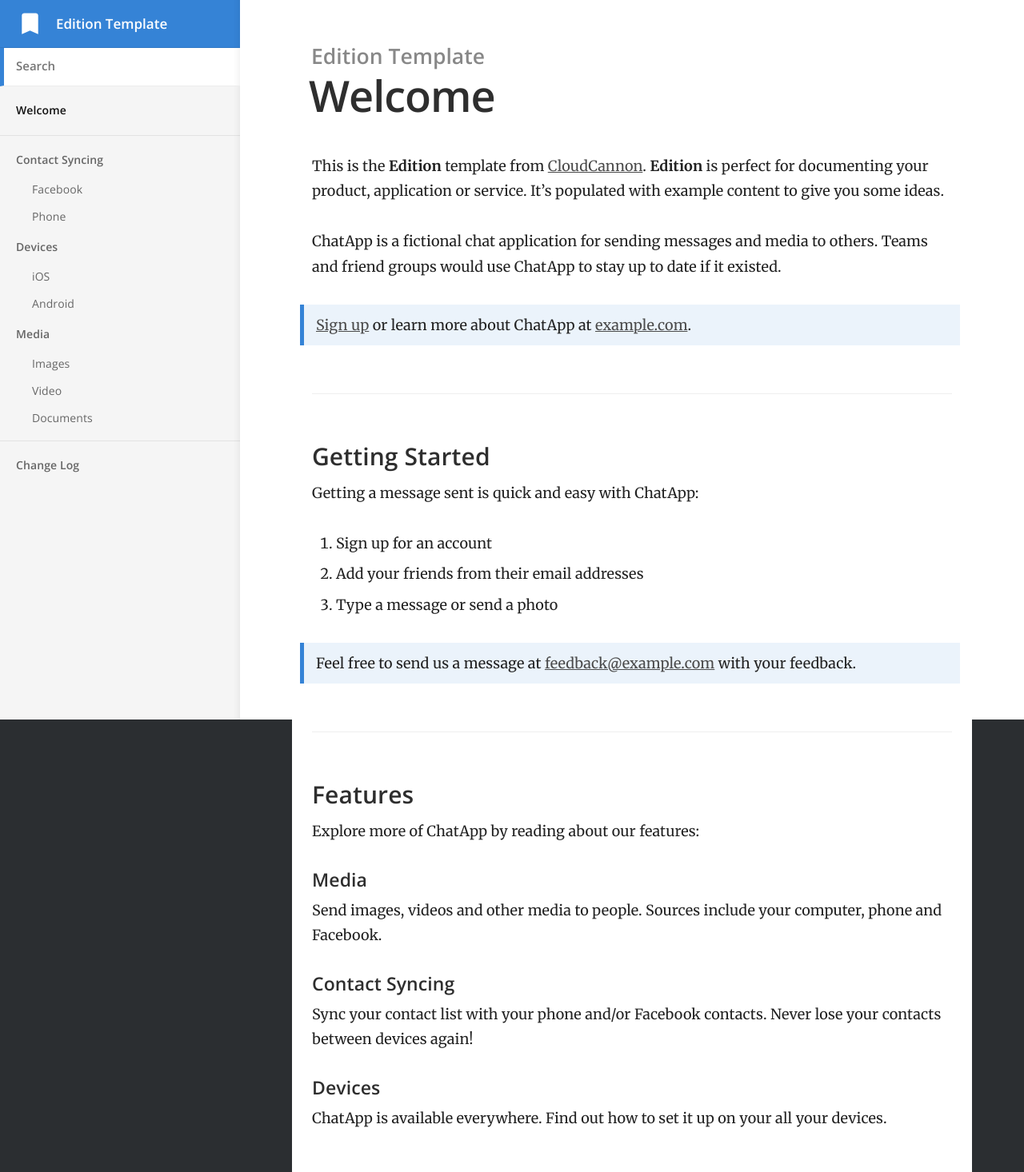
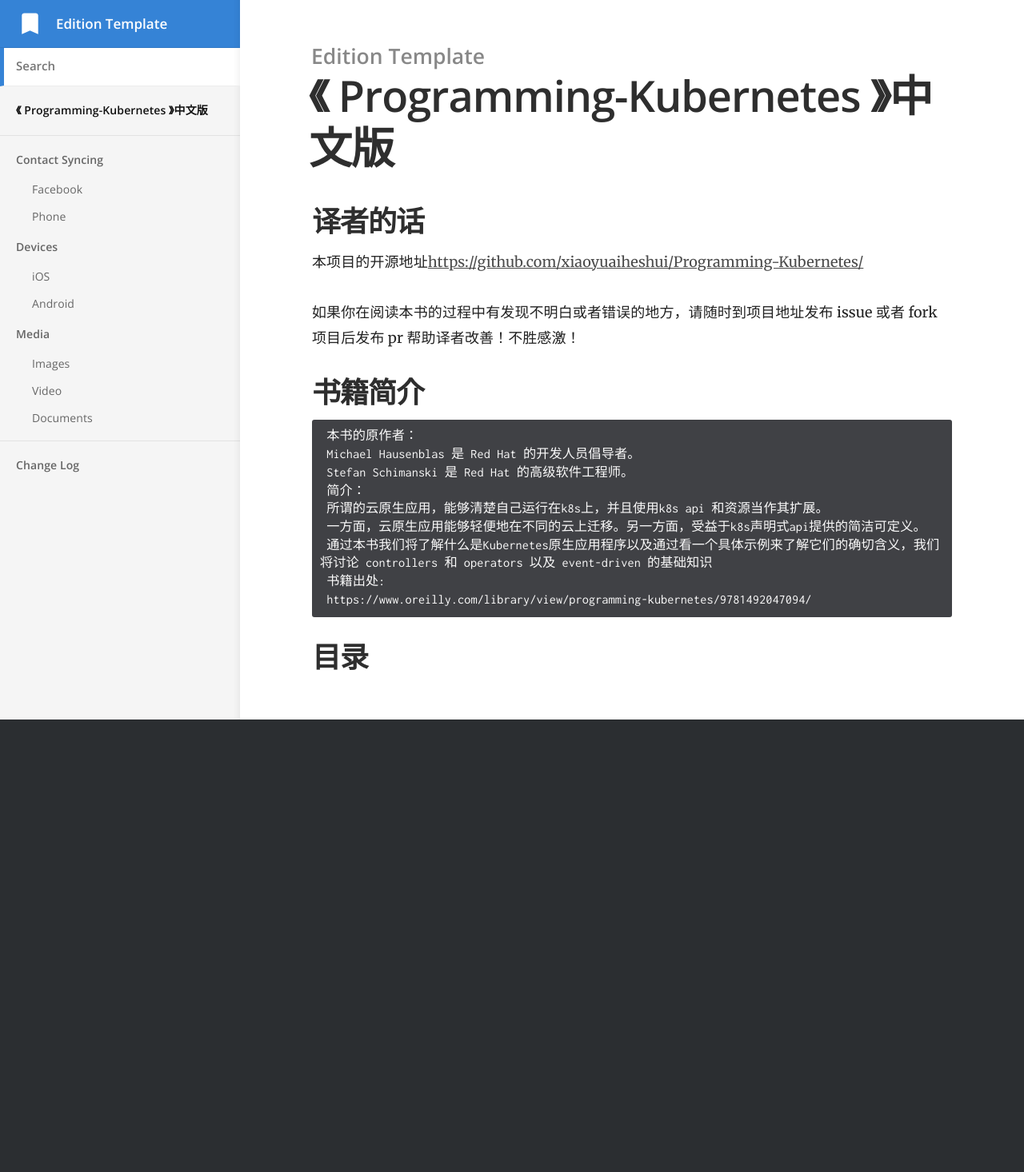
Before and after one commit to xiaoyuaiheshui/Programming-Kubernetes, a Jekyll site: the page built from index.md, in a window 1280 px wide. Shown: the whole page at 80% size. Built offline with Jekyll 4.4.1, drawn with Linux system fonts in a browser that asks for light colours; after the commit the page ends 900 px from its top, so only the background shows below that.

Commit message:
修改首页

````diff
--- a/index.md
+++ b/index.md
@@ -1,38 +1,23 @@
 ---
-title: Welcome
+title: 《 Programming-Kubernetes 》中文版
 ---
 
-This is the **Edition** template from [CloudCannon](http://cloudcannon.com/).
-**Edition** is perfect for documenting your product, application or service.
-It's populated with example content to give you some ideas.
+## 译者的话
 
-ChatApp is a fictional chat application for sending messages and media to others.
-Teams and friend groups would use ChatApp to stay up to date if it existed.
+本项目的开源地址[https://github.com/xiaoyuaiheshui/Programming-Kubernetes/](https://github.com/xiaoyuaiheshui/Programming-Kubernetes/)
 
-> [Sign up](http://example.com/signup) or learn more about ChatApp at [example.com](http://example.com/).
+如果你在阅读本书的过程中有发现不明白或者错误的地方，请随时到项目地址发布 issue 或者 fork 项目后发布 pr 帮助译者改善！不胜感激！
 
-### Getting Started
-
-Getting a message sent is quick and easy with ChatApp:
-
-1. Sign up for an account
-2. Add your friends from their email addresses
-3. Type a message or send a photo
-
-> Feel free to send us a message at [feedback@example.com](mailto:feedback@example.com) with your feedback.
-
-### Features
-
-Explore more of ChatApp by reading about our features:
-
-#### Media
-
-Send images, videos and other media to people. Sources include your computer, phone and Facebook.
-
-#### Contact Syncing
-
-Sync your contact list with your phone and/or Facebook contacts. Never lose your contacts between devices again!
-
-#### Devices
-
-ChatApp is available everywhere. Find out how to set it up on your all your devices.
+## 书籍简介
+```
+ 本书的原作者：
+ Michael Hausenblas 是 Red Hat 的开发人员倡导者。
+ Stefan Schimanski 是 Red Hat 的高级软件工程师。
+ 简介：
+ 所谓的云原生应用，能够清楚自己运行在k8s上，并且使用k8s api 和资源当作其扩展。
+ 一方面，云原生应用能够轻便地在不同的云上迁移。另一方面，受益于k8s声明式api提供的简洁可定义。
+ 通过本书我们将了解什么是Kubernetes原生应用程序以及通过看一个具体示例来了解它们的确切含义，我们将讨论 controllers 和 operators 以及 event-driven 的基础知识
+ 书籍出处:
+ https://www.oreilly.com/library/view/programming-kubernetes/9781492047094/
+```
+## 目录
````
